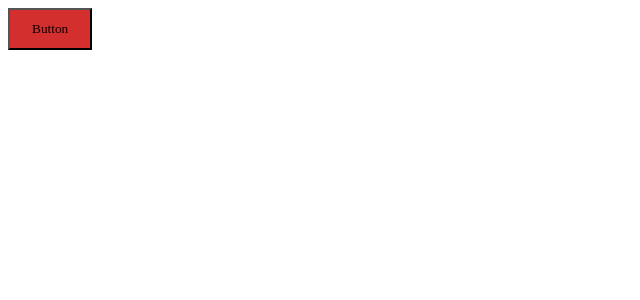
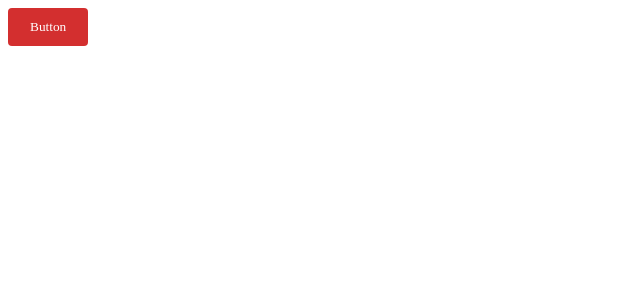
Before and after one commit to williamrolando88/devchallenge-button-component, a React (Vite) app: page / in a window 1280 px wide. Shown: the top 300 px of the page, without its empty margins (0-640 px from the left). Built offline with nearby package versions, Linux system fonts and the light colour scheme; a web font is replaced by a local one.

Commit message:
Add shadow class

```diff
--- a/src/index.css
+++ b/src/index.css
@@ -3,20 +3,20 @@
   src: url(fonts/NotoSansJP-Medium.otf);
 }
 
-* {
+/* *Base style */
+button {
   box-sizing: border-box;
   font-family: 'Noto';
+  border: none;
+  border-radius: 0.25rem;
 }
 
-.color-primary {
-  background-color: #2962ff;
+/* *Shadow definition */
+.shadow {
+  box-shadow: 0 2px 3px rgba(0, 0, 0, 0.2);
 }
 
-.color-primary:hover,
-.color-primary:focus {
-  background-color: #0039cb;
-}
-
+/* *Color definition */
 .color-default {
   background-color: #e0e0e0;
 }
@@ -26,8 +26,19 @@
   background-color: #aeaeae;
 }
 
+.color-primary {
+  background-color: #2962ff;
+  color: white;
+}
+
+.color-primary:hover,
+.color-primary:focus {
+  background-color: #0039cb;
+}
+
 .color-secondary {
   background-color: #455a64;
+  color: white;
 }
 
 .color-secondary:hover,
@@ -37,6 +48,8 @@
 
 .color-danger {
   background-color: #d32f2f;
+  color: white;
+  color: white;
 }
 
 .color-danger:hover,
@@ -44,6 +57,7 @@
   background-color: #9a0007;
 }
 
+/* *Size definition */
 .sm {
   padding: 6px 12px;
 }
```
